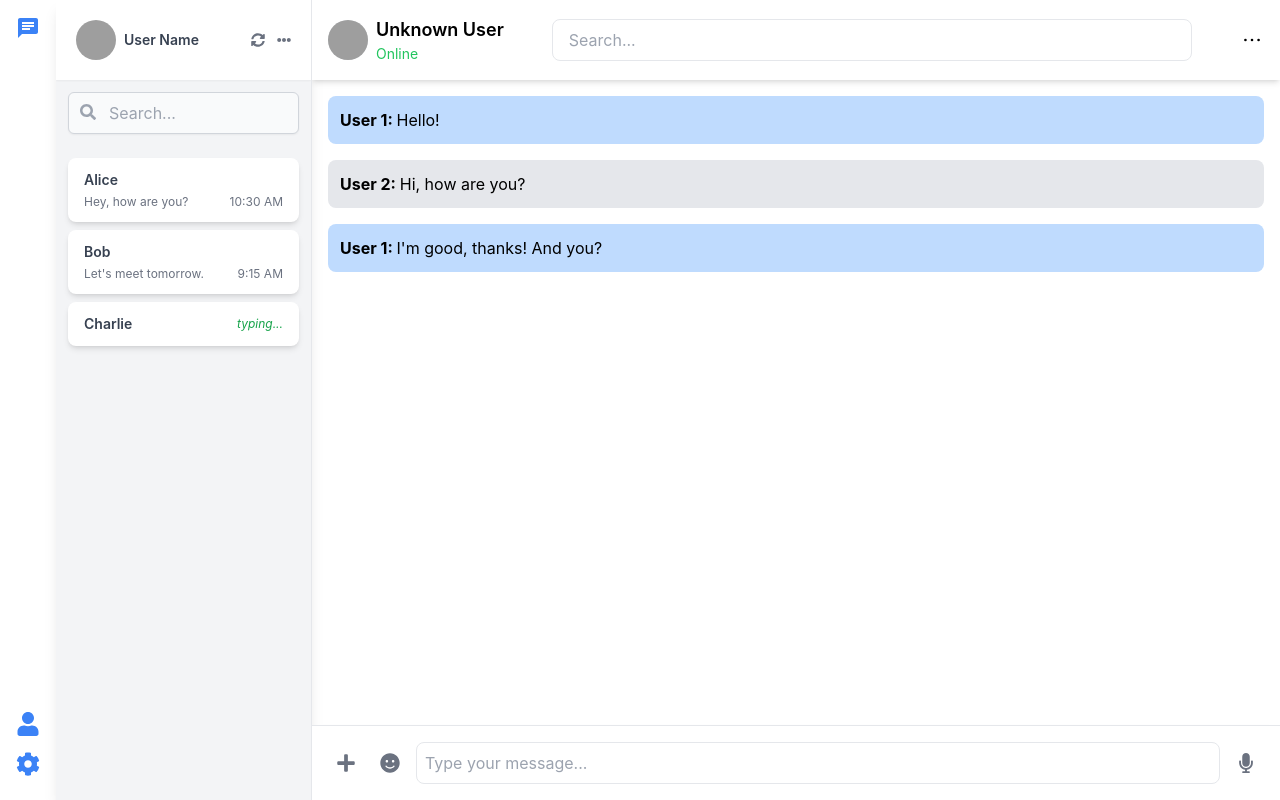
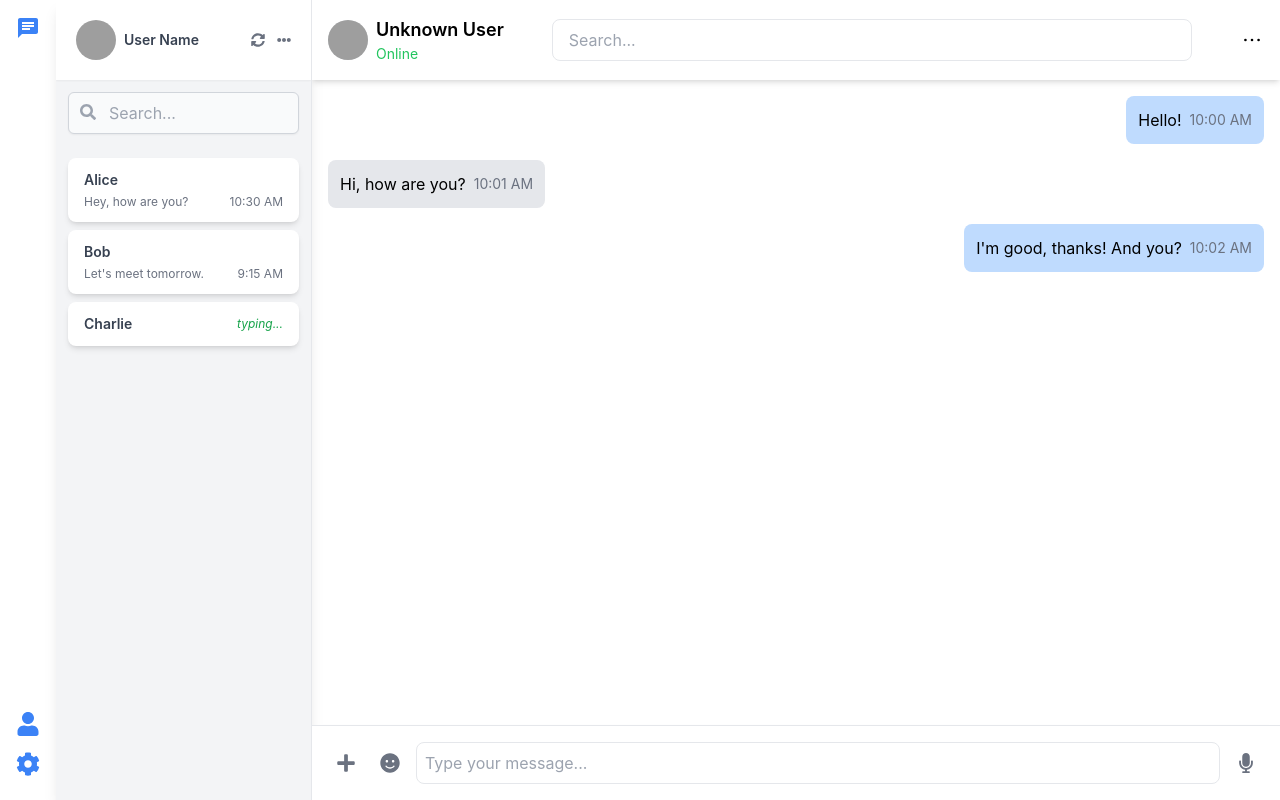
Before and after one commit to sparxrahulpawar/chat-frontend, a React (Create React App) app: page /chat/1 in a window 1280 px wide. Built offline with nearby package versions, Linux system fonts and the light colour scheme; grey boxes are pictures that could not be loaded.

Commit message:
Update ui of Message area

```diff
--- a/src/pages/Message/Message.js
+++ b/src/pages/Message/Message.js
@@ -4,9 +4,14 @@ import MessageInputArea from "../../components/MessageInputArea/MessageInputArea
 
 const Message = ({ userId }) => {
   const messages = [
-    { id: 1, sender: "User 1", text: "Hello!" },
-    { id: 2, sender: "User 2", text: "Hi, how are you?" },
-    { id: 3, sender: "User 1", text: "I'm good, thanks! And you?" },
+    { id: 1, sender: "User 1", text: "Hello!", time: "10:00 AM" },
+    { id: 2, sender: "User 2", text: "Hi, how are you?", time: "10:01 AM" },
+    {
+      id: 3,
+      sender: "User 1",
+      text: "I'm good, thanks! And you?",
+      time: "10:02 AM",
+    },
     // Add more messages as needed
   ];
 
@@ -17,12 +22,23 @@ const Message = ({ userId }) => {
         {messages.map((message) => (
           <div
             key={message.id}
-            className={`p-3 rounded-lg ${
-              message.sender === "User 1" ? "bg-blue-200" : "bg-gray-200"
+            className={`p-3 rounded-lg flex justify-between items-center ${
+              message.sender === "User 1"
+                ? "bg-blue-200 ml-auto"
+                : "bg-gray-200 mr-auto"
             }`}
+            style={{
+              maxWidth: "40%",
+              width: "fit-content",
+              wordWrap: "break-word",
+            }} // Set max width to 40% and adjust width
           >
-            <strong>{message.sender}: </strong>
-            {message.text}
+            <div className="flex-1">
+              {message.text} {/* Only display message text */}
+            </div>
+            <span className="text-sm text-gray-500 ml-2 items-baseline">
+              {message.time}
+            </span>
           </div>
         ))}
       </div>
```
